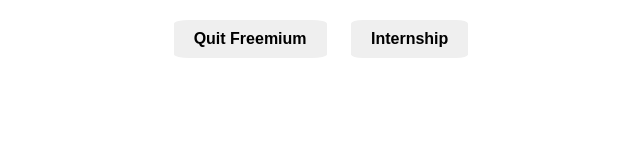
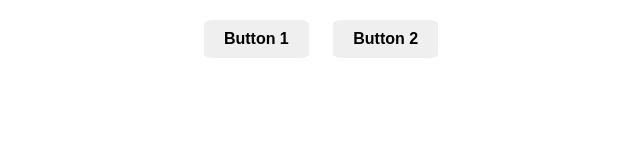
Before and after one commit to Cizelle/Slide-Viewer, a plain HTML site: page index.html in a window 1280 px wide. Shown: the whole page, without its empty margins (319-959 px from the left). Drawn offline with Linux system fonts and the light colour scheme.

Commit message:
text update

```diff
--- a/index.html
+++ b/index.html
@@ -8,8 +8,8 @@
 <body>
 
   <div class="top-buttons">
-    <button onclick="loadSet('quit_grab', 36)" id="quitBtn">Quit Freemium</button>
-    <button onclick="loadSet('internship', 21)" id="internBtn">Internship</button>
+    <button onclick="loadSet('quit_grab', 36)" id="quitBtn">Button 1</button>
+    <button onclick="loadSet('internship', 21)" id="internBtn">Button 2</button>
   </div>
 
   <div class="container" id="sliderContainer" style="display: none;">
```
